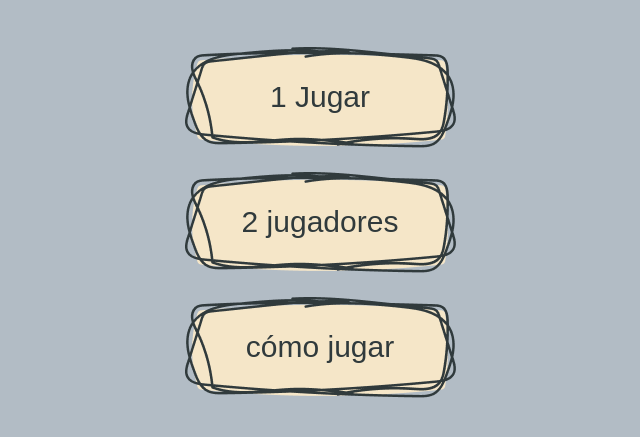
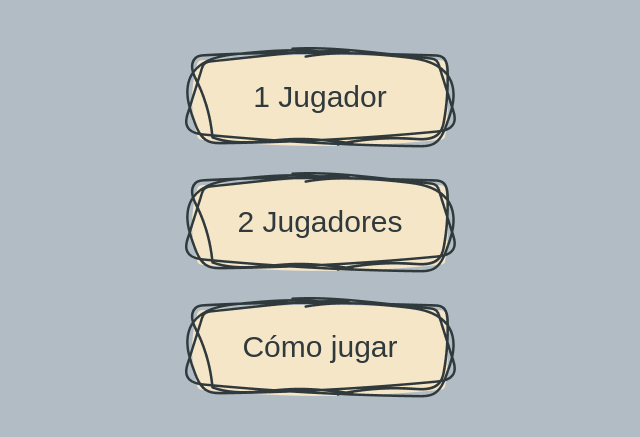
Before and after one commit to juanpixel/AnimalCollect_GGJ24, a plain HTML site: page index.html in a window 1280 px wide. Shown: the part 221-658 px from the top of the page, without its empty margins (320-960 px from the left). Drawn offline with Linux system fonts and the light colour scheme; a web font is replaced by a local one.

Commit message:
Ajustes de textos

```diff
--- a/index.html
+++ b/index.html
@@ -16,9 +16,9 @@
         </figure>
 
         <section class="botonesMenu">
-            <a class="btnRegular" href="./1Player.html">1 Jugar</a>
-            <a class="btnRegular" href="./2players.html">2 jugadores</a>
-            <a class="btnRegular" href="./comoJujar.html">cómo jugar</a>
+            <a class="btnRegular" href="./1Player.html">1 Jugador</a>
+            <a class="btnRegular" href="./2players.html">2 Jugadores</a>
+            <a class="btnRegular" href="./comoJujar.html">Cómo jugar</a>
         </section>
 
 
```
